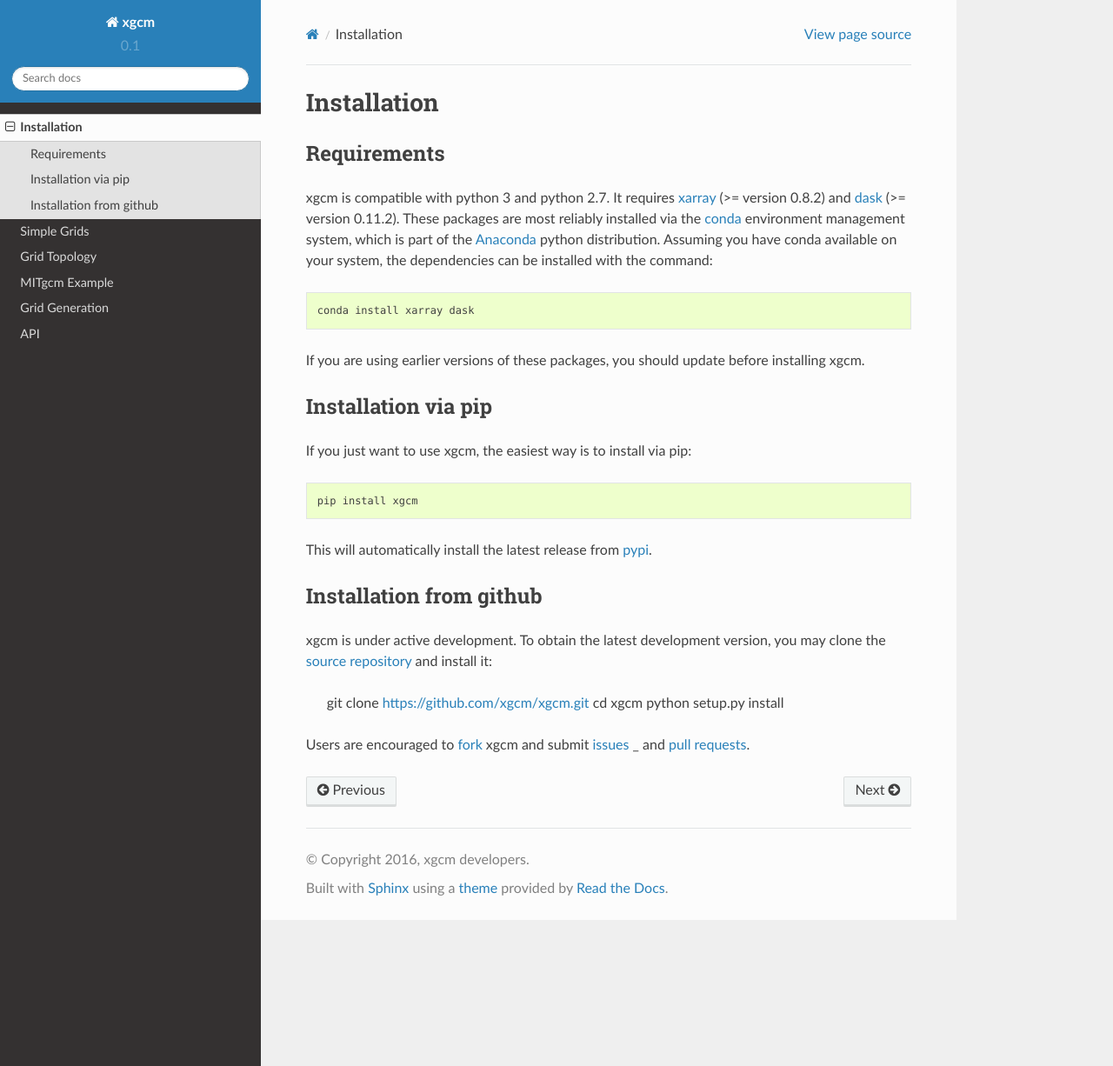
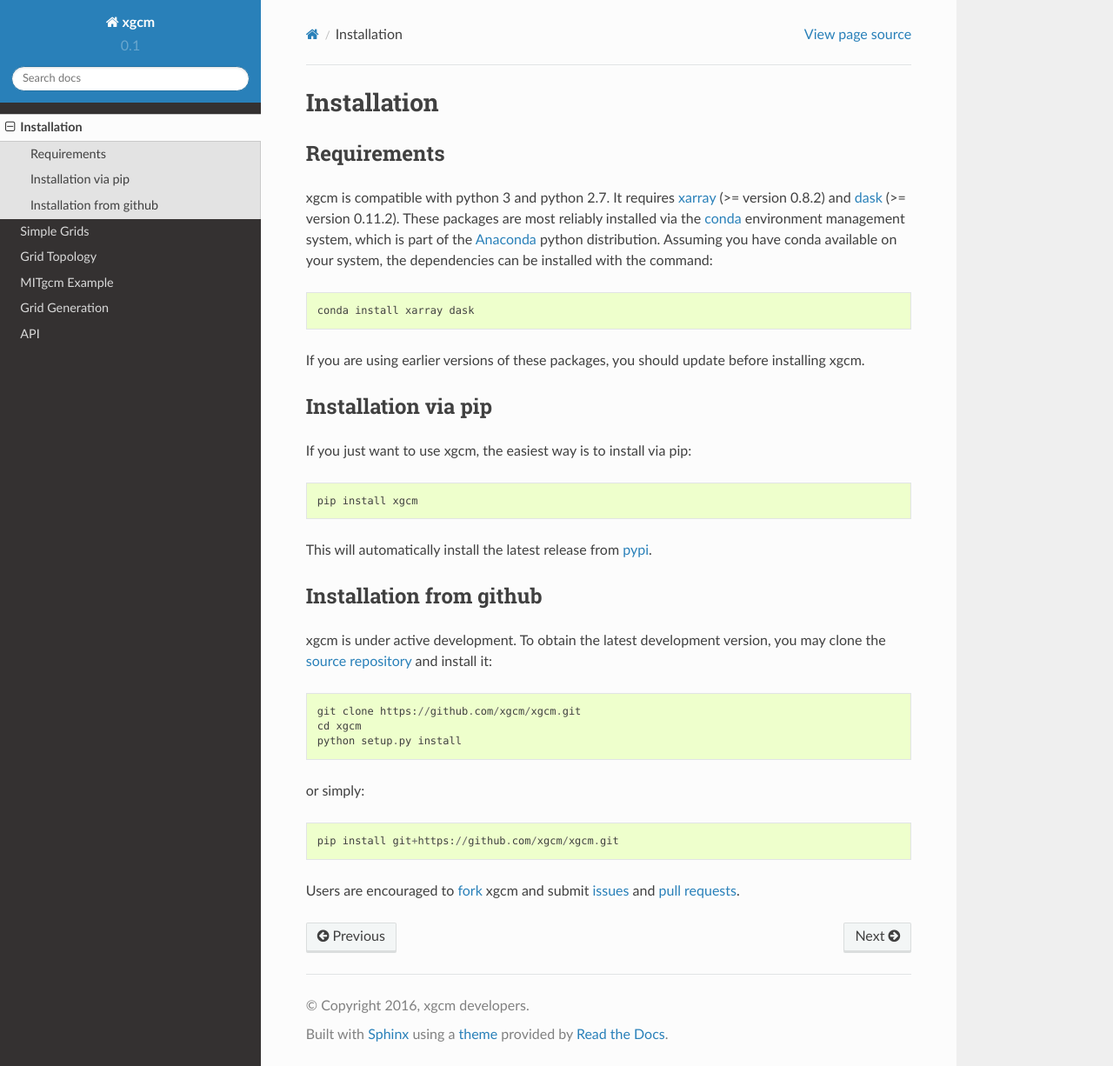
Before and after one commit to xgcm/xgcm, a Sphinx documentation site: the page built from doc/installation.rst, in a window 1280 px wide and 1226 px high. Shown: the whole window at 87% size. Built offline with Sphinx 7.4.7 and the Read the Docs theme 2.0.0, drawn with Linux system fonts in a browser that asks for light colours; pages that are not in the unit, such as notebooks, are missing from menus.

Commit message:
minor doc fixes

```diff
--- a/doc/grids.rst
+++ b/doc/grids.rst
@@ -159,7 +159,7 @@ We create it as follows.
 
 At this point, xarray has no idea that ``x_c`` and ``x_g`` are related to
 each other; they are subject to standard
-:ref:`xarray broadcasting rules <xarray:broadcasting>`.
+:ref:`xarray broadcasting rules <xarray:compute.broadcasting>`.
 When we create an :class:`xgcm.Grid`, we need to specify that they are part
 of the same axis. We do this using the ``coords`` keyword argument, as follows:
 
--- a/doc/index.rst
+++ b/doc/index.rst
@@ -47,5 +47,3 @@ Contents
    example_mitgcm
    grid_generation
    api
-   faq
-   contributing
--- a/doc/installation.rst
+++ b/doc/installation.rst
@@ -33,14 +33,18 @@ Installation from github
 
 xgcm is under active development. To obtain the latest development version,
 you may clone the `source repository <https://github.com/xgcm/xgcm>`_
-and install it:
+and install it::
 
     git clone https://github.com/xgcm/xgcm.git
     cd xgcm
     python setup.py install
 
+or simply::
+
+    pip install git+https://github.com/xgcm/xgcm.git
+
 Users are encouraged to `fork <https://help.github.com/articles/fork-a-repo/>`_
-xgcm and submit issues_ _ and `pull requests`_.
+xgcm and submit issues_ and `pull requests`_.
 
 .. _dask: http://dask.pydata.org
 .. _xarray: http://xarray.pydata.org
```
